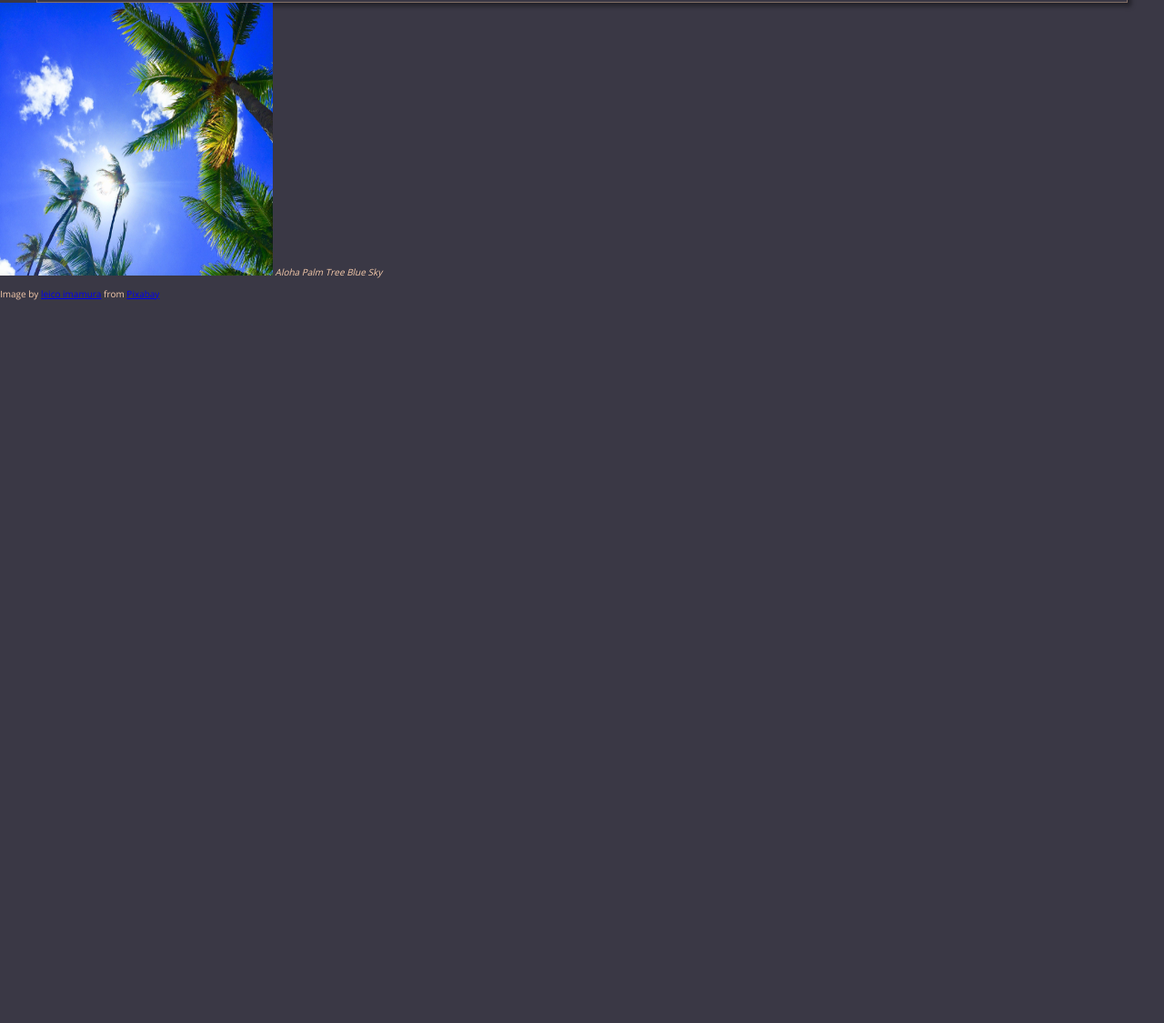
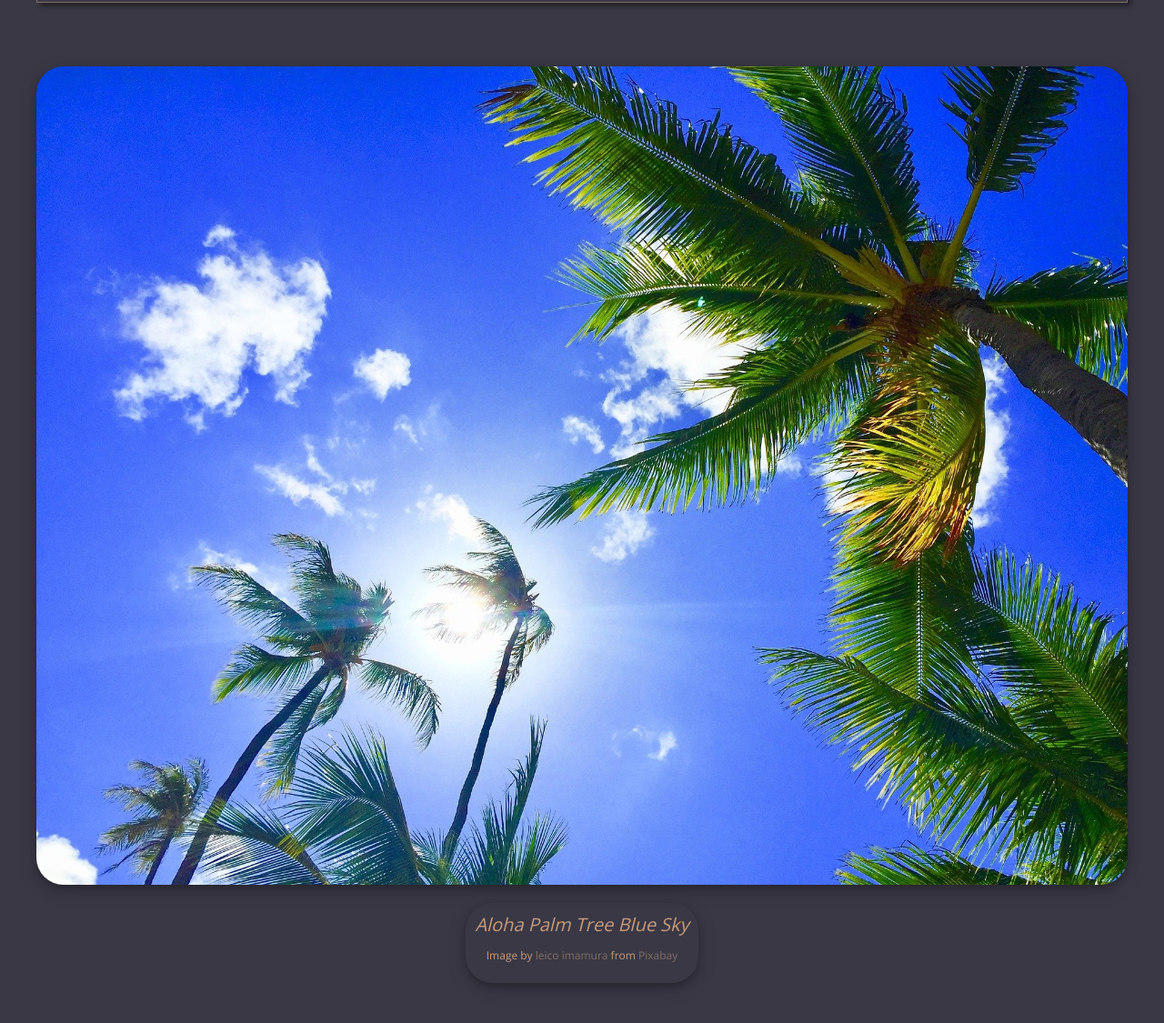
Before and after one commit to CSF2223/imagegallery-WhiteLachai, a plain HTML site: page index.html in a window 1280 px wide. Shown: the part 127-1252 px from the top of the page at 91% size. Before the commit the page ends 800 px from the top, so only its background shows below. Drawn offline with nearby package versions, Linux system fonts and the light colour scheme.

Commit message:
complete through 2.9

```diff
--- a/index.html
+++ b/index.html
@@ -15,12 +15,14 @@
     </header>
 
     <section>
-        <div>
+        <div class ="imageCard">
             <img src="assets/hawaii-2700190_1920.jpg" alt="Aloha Palm Tree Blue Sky" width="300" height="300"></img>
-            <cite>Aloha Palm Tree Blue Sky</cite>
+           <div class = "cardText">
+             <cite>Aloha Palm Tree Blue Sky</cite>
             <p>Image by <a href="https://pixabay.com/users/graziebambino-1593455/?utm_source=link-attribution&amp;utm_medium=referral&amp;utm_campaign=image&amp;utm_content=2700190">leico imamura</a>
             from <a href="https://pixabay.com/?utm_source=link-attribution&amp;utm_medium=referral&amp;utm_campaign=image&amp;utm_content=2700190">Pixabay</a></p>
-        </div>
+           </div> <!--Close "cardText" class -->
+        </div> <!--Close "imageCard" class -->
     </section>
 
 </body>
--- a/style.css
+++ b/style.css
@@ -36,3 +36,40 @@ body{
     font-family: 'Open Sans', sans-serif;
     margin: 0;
 }
+
+cite {
+    font-size: 2rem;
+}
+
+p {
+    font-size: 1.2rem;
+}
+
+.imageCard {
+    display: flex;
+    flex-direction: column;
+    justify-content: center ;
+    align-items: center;
+    margin: 7rem 4rem
+}
+
+.imageCard img {
+    width: 100%;
+    height: auto;
+    border-radius: 30px;
+    box-shadow: 0 4px 8px 0 rgba(0, 0, 0, 0.2), 0 6px 20px 0 rgba(0, 0, 0, 0.19);
+}
+
+.imageCard a {
+    text-decoration: none;
+    color: #826F66;
+}
+
+.cardText {
+    color:  #C69B7B;
+    text-align: center;
+    padding: 1rem;
+    border-radius: 30px;
+    margin-top: 2rem;
+    box-shadow: 0 4px 8px 0 rgba(0, 0, 0, 0.2), 0 6px 20px 0 rgba(0, 0, 0, 0.19);
+}
```
